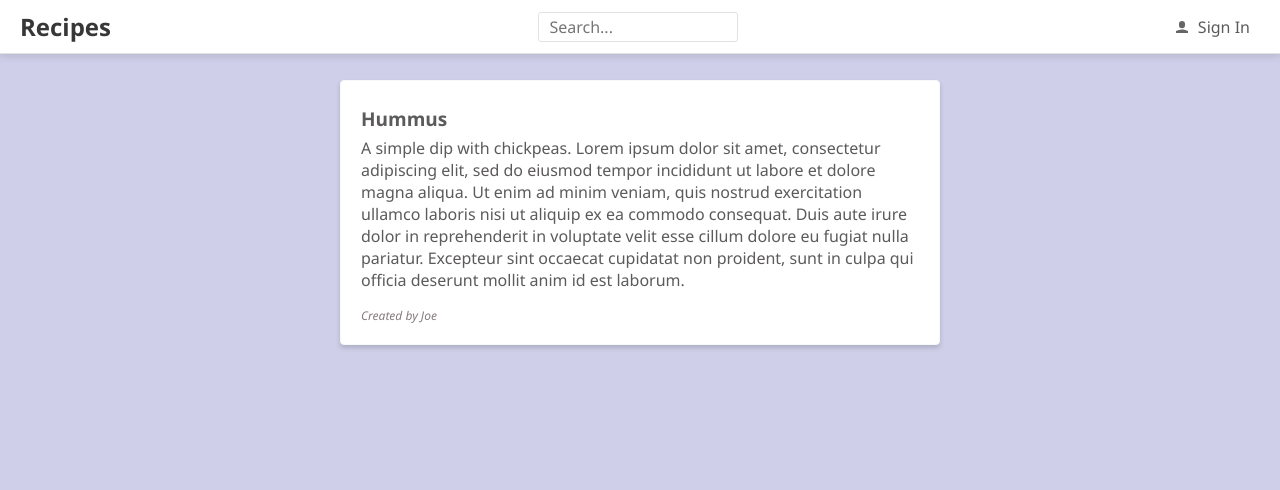
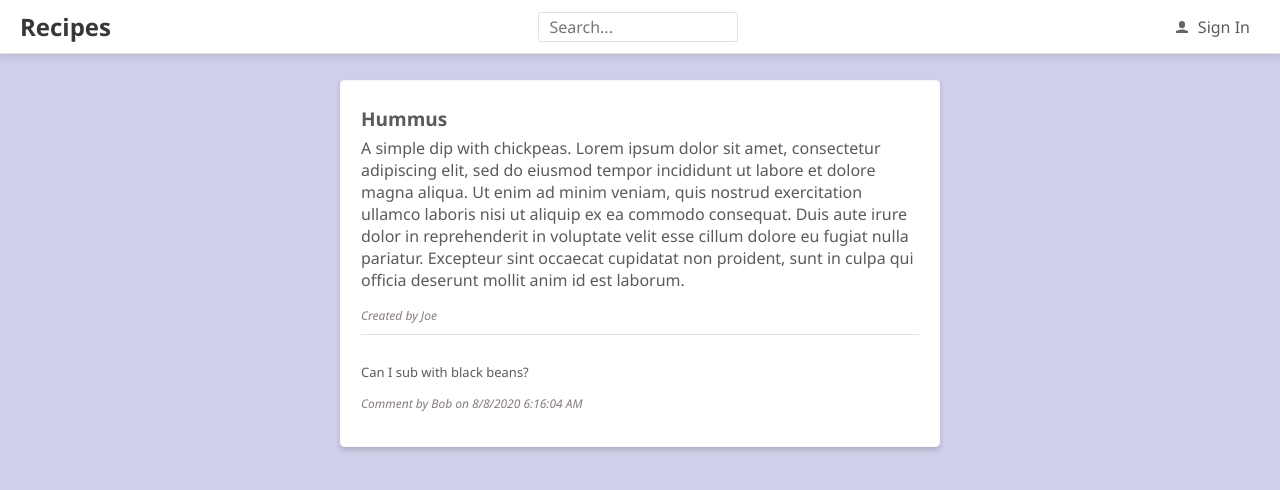
Before and after one commit to deanagan/charting-pocs, a React (Create React App) app in the folder client_ts/: page /recipes/1 in a window 1280 px wide. Shown: the top 490 px of the page. Built offline with nearby package versions, Linux system fonts and the light colour scheme.

Commit message:
Add comment list

```diff
--- a/client_ts/src/RecipePage.tsx
+++ b/client_ts/src/RecipePage.tsx
@@ -5,6 +5,7 @@ import { FC, useState, Fragment, useEffect } from 'react';
 import { Page } from './Page';
 import { RouteComponentProps } from 'react-router-dom';
 import { RecipeData, getRecipe } from './RecipeData';
+import { CommentList } from './CommentList';
 
 interface RouteParams {
     recipeId: string;
@@ -66,6 +67,7 @@ export const RecipePage:FC<RouteComponentProps<RouteParams>> = ({
                         >
                             {`Created by ${recipe.author}`}
                         </div>
+                        <CommentList data={recipe.comments} />
                     </Fragment>
                 )}
             </div>
```
